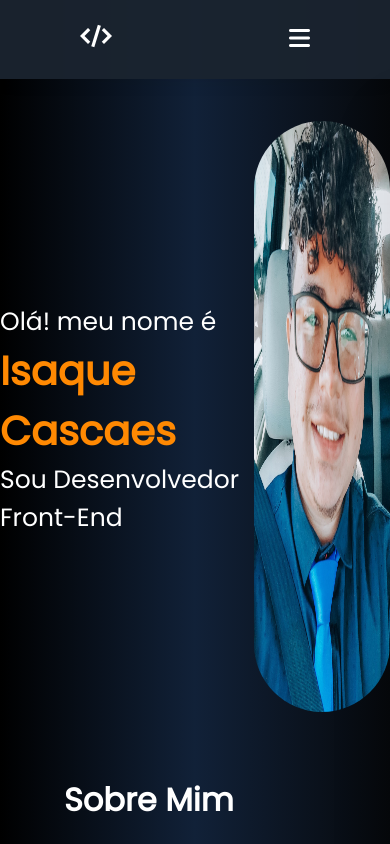
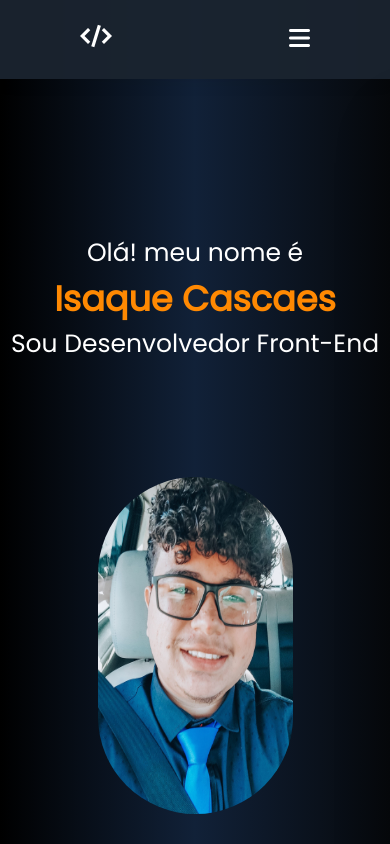
Before and after one commit to IsaqueCascaes/MeuPortfolio, a React (Vite) app: page / in a window 390 px wide. Shown: the top 844 px of the page. Built offline with nearby package versions, Linux system fonts and the light colour scheme.

Commit message:
feat: Responsividade adicionada na Main

```diff
--- a/src/css/main.module.css
+++ b/src/css/main.module.css
@@ -1,3 +1,7 @@
+figure {
+    display: flex;
+}
+
 .eu {
     width: 35vw;
     height: 70vh;
@@ -27,3 +31,39 @@
     font-size: 40px;
     font-weight: 600;
 }
+
+@media (min-width: 551px) and (max-width: 950px) {
+    .eu {
+        width: 40vw;
+        height: 50vh;
+    }
+
+    .txtSobreMim,
+    .meuNome {
+        text-align: center;
+        transition: .3s;
+
+    }
+}
+
+@media (min-width: 0px) and (max-width: 550px) {
+    .eu {
+        width: 50vw;
+        height: 40vh;
+        border-radius: 1000px;
+        transition: .3s;
+    }
+
+    .txtSobreMim,
+    .meuNome {
+        text-align: center;
+    }
+
+    .txtSobreMim {
+        font-size: 25px;
+    }
+
+    .meuNome {
+        font-size: 35px;
+    }
+}
--- a/src/css/navbar.css
+++ b/src/css/navbar.css
@@ -15,6 +15,7 @@ nav {
   display: flex;
   align-items: center;
   justify-content: center;
+
 }
 
 #navbar li {
@@ -69,7 +70,6 @@ nav {
     width: 300px;
     height: 100vh;
     background: rgba(42, 50, 57, .99);
-
     z-index: 1000;
     box-shadow: 0 40px 60px rgba(0, 0, 0, 0.1);
     padding: 40px 0 0 10px;
@@ -87,10 +87,12 @@ nav {
 
   #mobile {
     display: block;
+
   }
 
   #mobile i {
     font-size: 24px;
     cursor: pointer;
+
   }
 }
--- a/src/styles/global.js
+++ b/src/styles/global.js
@@ -26,9 +26,11 @@ export const SobreMim = styled.main`
   height: 90vh;
   padding-top: 80px;
 
-/* @media screen and (max-width: 700px){
-
-} */
+@media (max-width: 950px){
+  height: 110vh;
+  flex-direction: column;
+  padding-top: 120px;
+}
 `;
 
 export const BlocoTitulo = styled.div`
```
